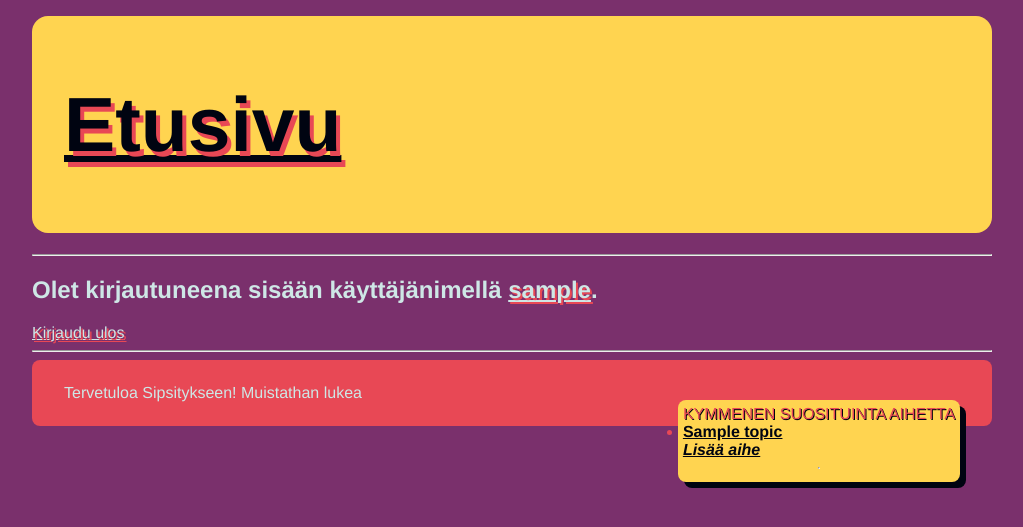
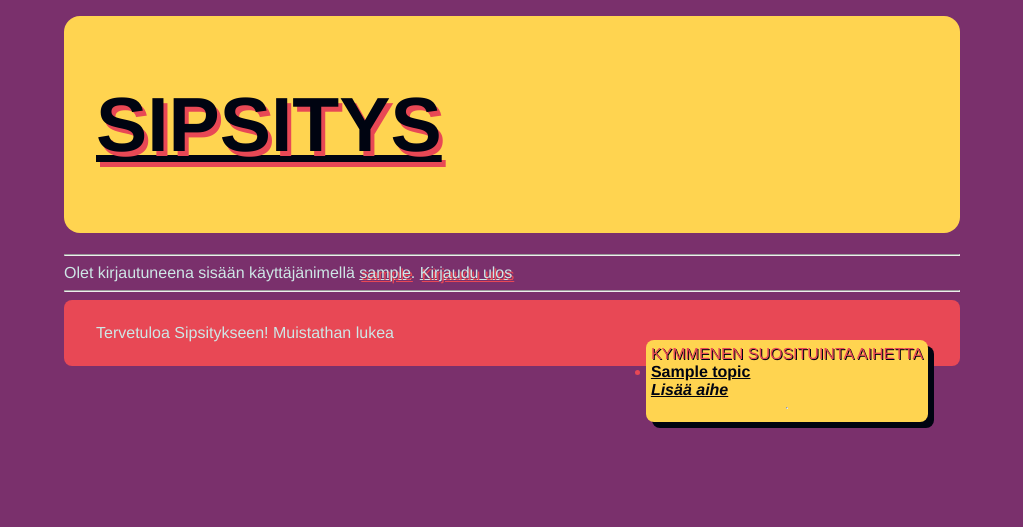
Before and after one commit to LinAksel/tsoha-foorumi, a Flask app: template templates/index.html in a window 1280 px wide. Shown: the top 527 px of the page, without its empty margins (128-1151 px from the left). Run offline with Flask 2, Linux system fonts and the light colour scheme; the visitor is signed in with stand-in values (Sample User, id 1); the template is opened without the code that fills it: most values are stand-ins (such as "Sample title", 1, 10 or a date in 2020).

Commit message:
css update

```diff
--- a/routes.py
+++ b/routes.py
@@ -8,7 +8,7 @@ def index():
     return render_template("index.html", topics=list)
 
 @app.route("/newtopic")
-def newtopic(message):
+def newtopic():
     return render_template("newtopic.html")
 
 @app.route("/sendtopic", methods=["post"])
--- a/static/styles.css
+++ b/static/styles.css
@@ -12,7 +12,7 @@
     background: var(--byzantium);
     color: var(--light-cyan);
     margin: auto;
-    max-width: 60em;
+    max-width: 70vw;
   }
 
   ul {
--- a/templates/layout.html
+++ b/templates/layout.html
@@ -2,13 +2,11 @@
 <link rel="stylesheet" href="{{ url_for('static', filename='styles.css') }}">
 <title>Foorumi - {% block title %}{% endblock %}</title>
 <h1>
-    <a href="/">Etusivu</a>
+    <a href="/">SIPSITYS</a>
 </h1>
 <hr>
 {% if session.user_id %}
-<h2>
-    Olet kirjautuneena sisään käyttäjänimellä <a href="{{ '/%s'%session['username']}}">{{ session['username'] }}</a>.
-</h2>
+Olet kirjautuneena sisään käyttäjänimellä <a href="{{ '/%s'%session['username']}}">{{ session['username'] }}</a>.
 <a href="/logout">Kirjaudu ulos</a>
 {% else %}
 <a href="/login">Kirjaudu sisään</a>
--- a/topics.py
+++ b/topics.py
@@ -2,7 +2,7 @@ from db import db
 import users
 
 def get_topic_list():
-    sql = "SELECT id, topic, sent_at FROM topics ORDER BY sent_at DESC"
+    sql = "SELECT id, topic, sent_at FROM topics ORDER BY sent_at DESC LIMIT 10"
     result = db.session.execute(sql)
     return result.fetchall()
 
```
Also changed, not shown: schema.sql (+12 -12 lines).
